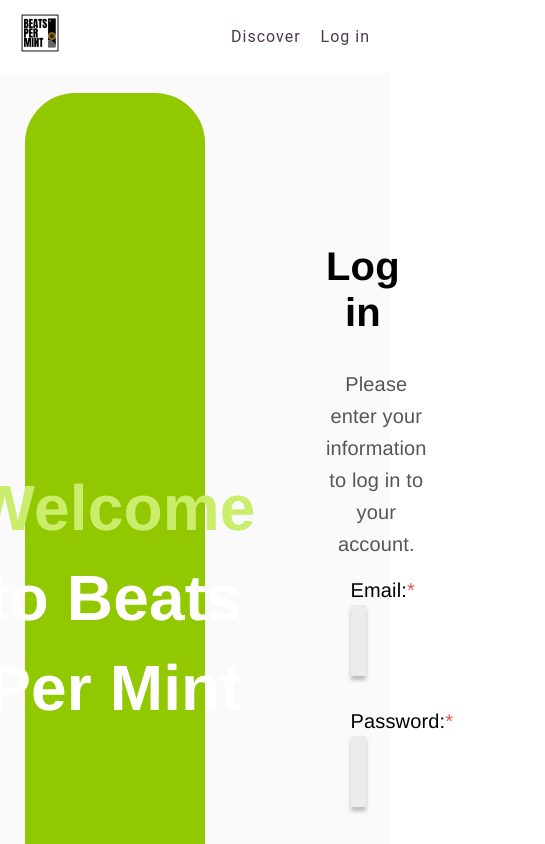
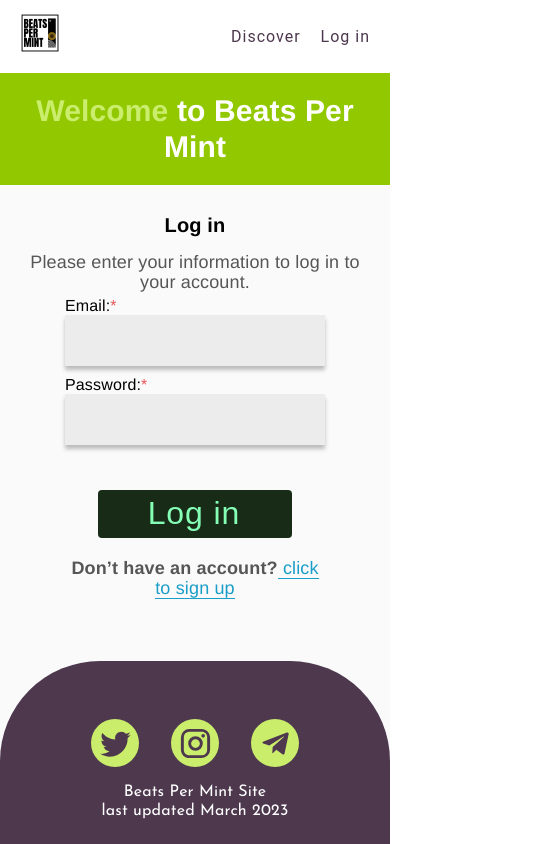
Before and after one commit to kravetstaras/beats-per-mint, a Next.js app: page /auth in a window 390 px wide. Shown: the top 844 px of the page, 545 px wide, since content can reach past the window. Built offline with nearby package versions, Linux system fonts and the light colour scheme; no server answers; a web font is replaced by a local one.

Commit message:
feat(auth-page): added responsive to auth

```diff
--- a/src/styles/auth.ts
+++ b/src/styles/auth.ts
@@ -2,9 +2,14 @@
   maxWidth: '1329px',
   margin: '0 auto',
   display: 'flex',
-  flexDirection: 'raw',
-  alightItems: 'center',
   flexWrap: 'nowrap',
+  position: 'relative',
+
+  '@media (max-width: 889px)': {
+    flexDirection: 'column',
+    alignItems: 'center',
+    justifyContent: 'center',
+  },
 };
 
 export const authForm = {
@@ -65,9 +70,41 @@
     borderBottom: '1px solid #1A9DC7',
     cursor: 'pointer',
   },
+
+  '@media (max-width: 1024px)': {
+    padding: '20px',
+  },
+
+  '@media (max-width: 889px)': {
+    width: '100%',
+    padding: '80px 20px 0 20px',
+  },
+
+  '@media (max-width: 768px)': {
+    '& > h3': {
+      margin: '0 auto 15px',
+      fontSize: '20px',
+      lineHeight: '24px',
+    },
+
+    '& > p': {
+      fontSize: '18px',
+      lineHeight: '20px',
+    },
+
+    '& > form > p': {
+      fontSize: '18px',
+      lineHeight: '20px',
+    },
+  },
+
+  '@media (max-width: 430px)': {
+    padding: '120px 0 0 0',
+  },
 };
 
 export const pistachioPart = {
+  boxSizing: 'border-box',
   display: 'flex',
   width: '50%',
   justifyContent: 'center',
@@ -88,6 +125,32 @@
   '& > h1 > span': {
     color: '#CAED6B',
     width: '430px',
+  },
+
+  '@media (max-width: 1024px)': {
+    padding: '20px',
+
+    '& > h1': {
+      margin: '0',
+      fontWeight: '700',
+      fontSize: '30px',
+      lineHeight: '36px',
+    },
+  },
+
+  '@media (max-width: 889px)': {
+    width: 'calc(100% + 111px)',
+    margin: '0 auto',
+    borderRadius: '0',
+    position: 'absolute',
+    top: '-40px',
+    left: '-61px',
+  },
+
+  '@media (max-width: 768px)': {
+    width: 'calc(100% + 50px)',
+    top: '-20px',
+    left: '-25px',
   },
 };
 
@@ -124,4 +187,24 @@
   '& > label > span': {
     color: '#E75656',
   },
+
+  '@media (max-width: 768px)': {
+    margin: '5px 0 5px 0',
+
+    '& > div > input': {
+      height: '51px',
+      fontSize: '16px',
+      lineHeight: '18px',
+    },
+
+    '& > label': {
+      outline: 'none',
+      border: 'none',
+      color: '#000000',
+      top: '-30px',
+      left: '-25px',
+      fontSize: '16px',
+      lineHeight: '18px',
+    },
+  },
 };
```
